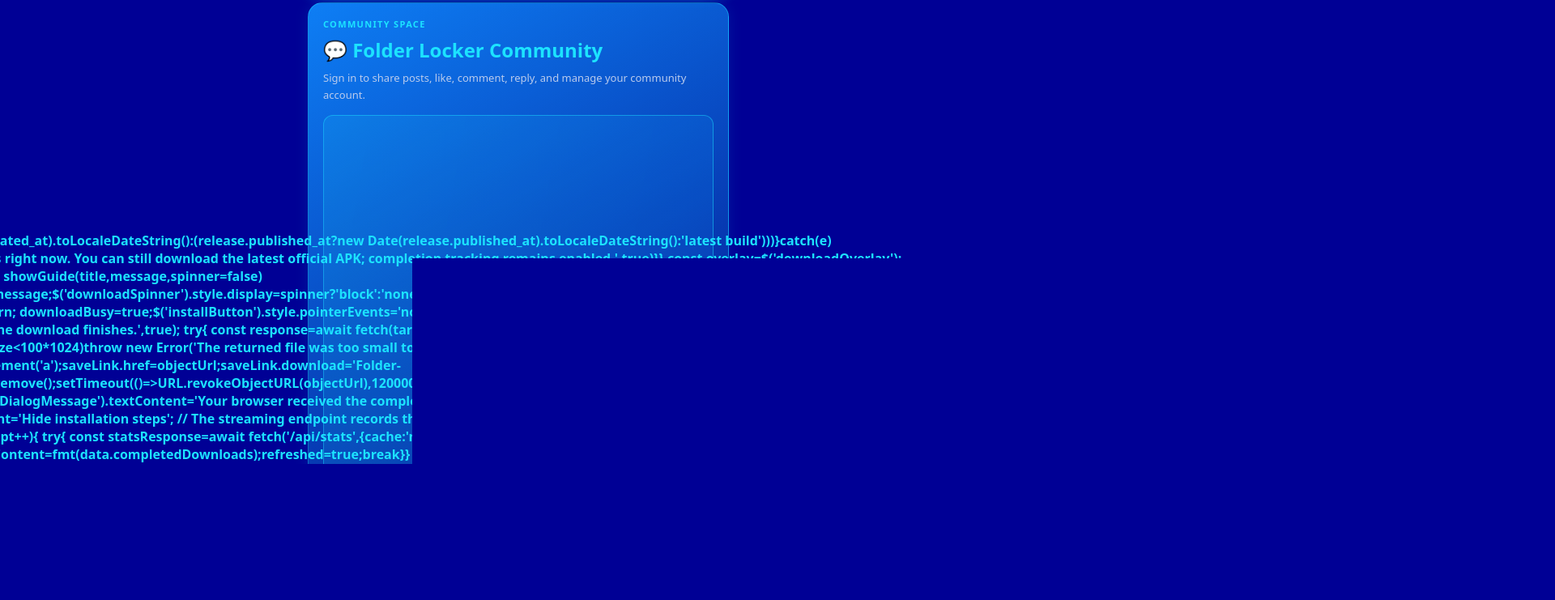
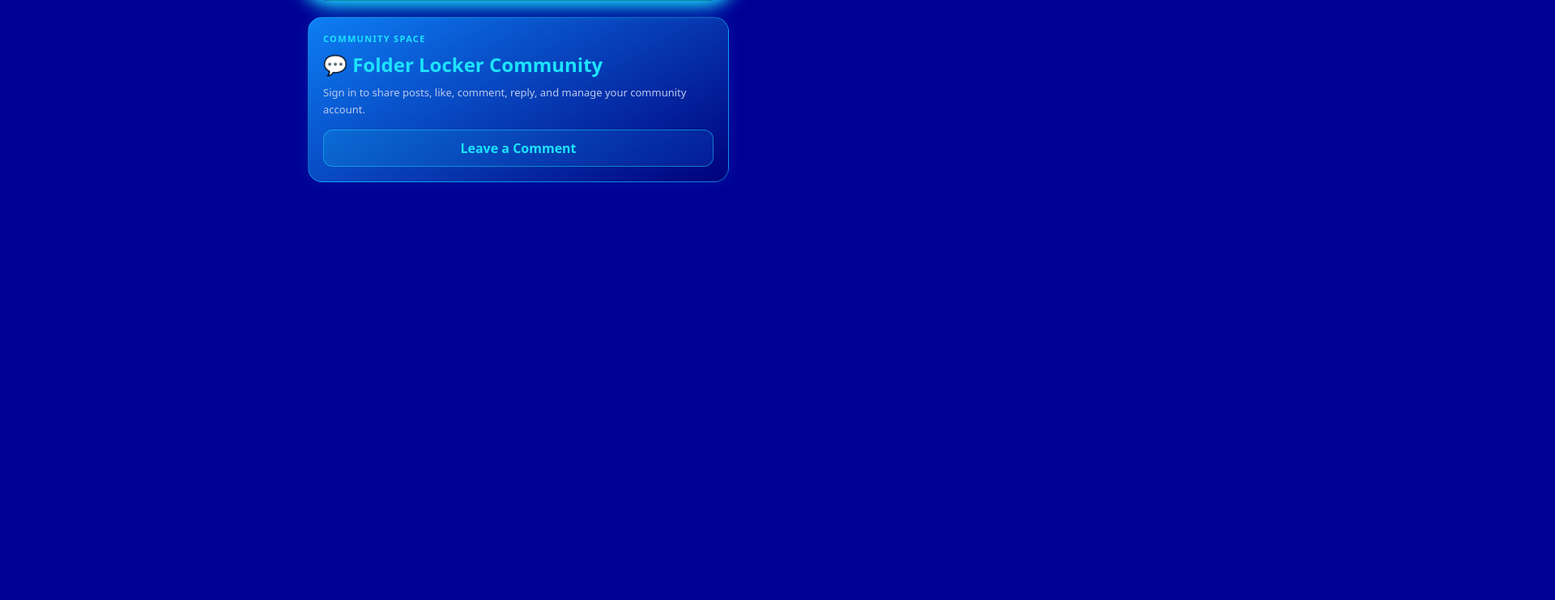
Before and after one commit to biroodk/My-App, a website: page install-page/index.html in a window 1280 px wide. Shown: the part 952-1693 px from the top of the page at 81% size, 1920 px wide, since content can reach past the window. After the commit the page ends 1213 px from the top, so only its background shows below. Drawn offline with Linux system fonts and the light colour scheme; no server answers.

Commit message:
Update index.html

```diff
--- a/install-page/index.html
+++ b/install-page/index.html
@@ -64,7 +64,7 @@
 <section class="community-entry" aria-label="Folder Locker Community">
  <div class="eyebrow">Community space</div><h2 style="color:var(--cyan);margin:8px 0">💬 Folder Locker Community</h2>
  <p style="color:#b9cbed;line-height:1.6">Sign in to share posts, like, comment, reply, and manage your community account.</p>
- <a href="/community.html" style="font-size:16px;>Leave a Comment</a>
+ <a href="/community.html" style="font-size:16px;">Leave a Comment</a>
 </section>
 </main>
 <script>
```
